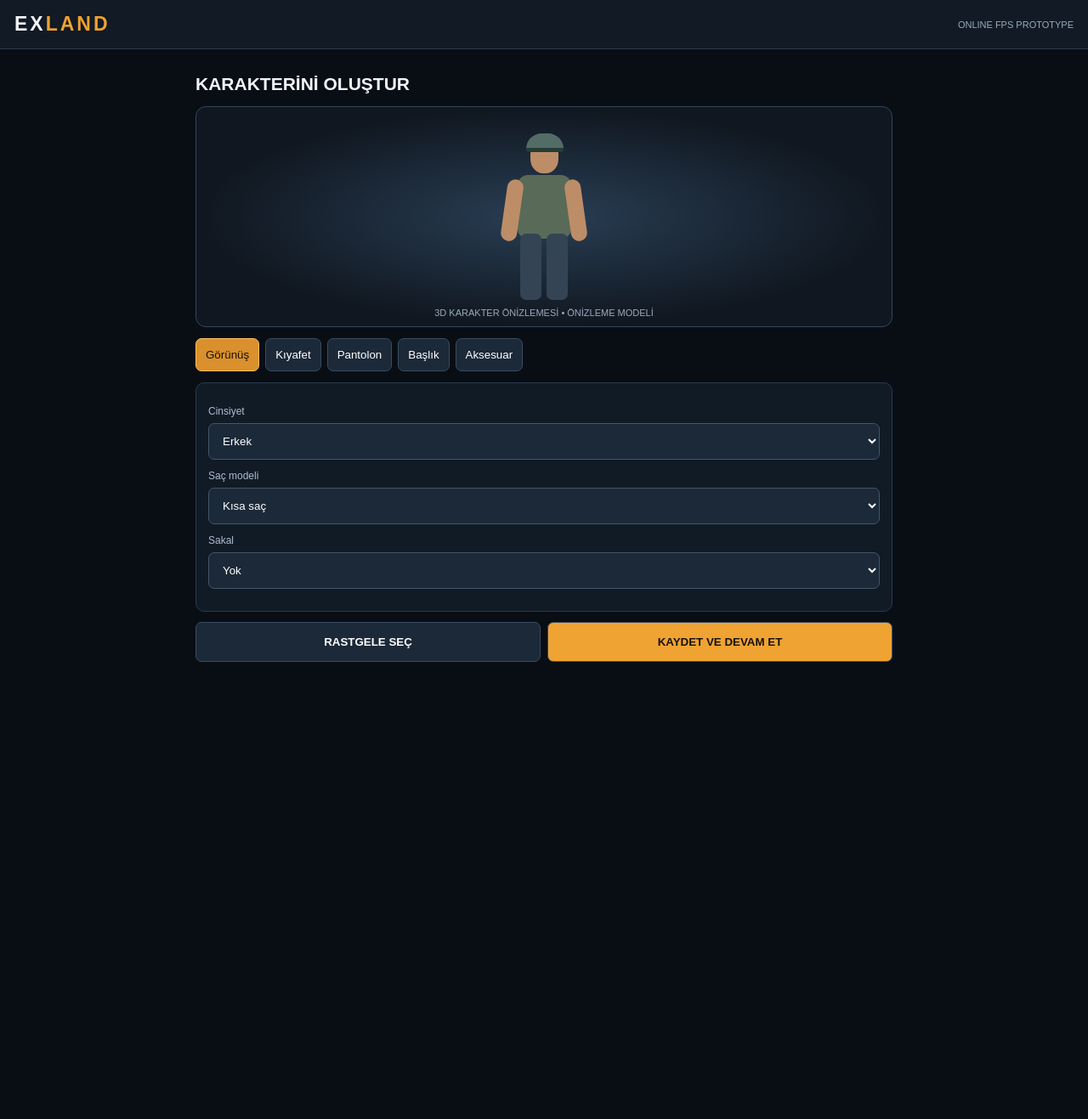
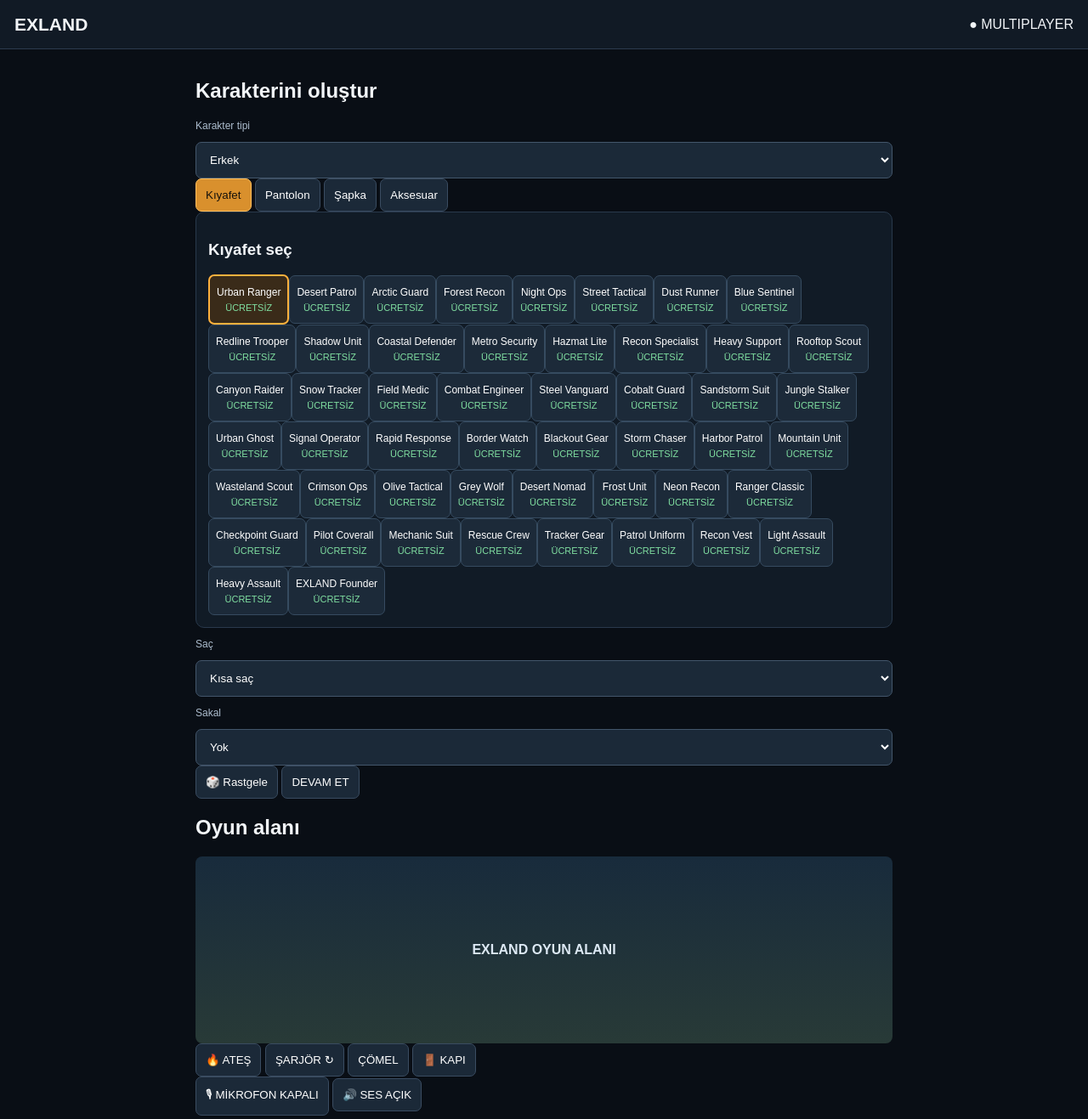
Before and after one commit to beratcrlik792-png/exland-server, a website: page client/index.html in a window 1280 px wide. Shown: the whole page at 85% size. Before the commit the page ends 806 px from the top, so only its background shows below. Drawn offline with nearby package versions, Linux system fonts and the light colour scheme.

Commit message:
Update index.html

```diff
--- a/client/index.html
+++ b/client/index.html
@@ -1,15 +1,110 @@
-<!doctype html>
-<html lang="tr"><head><meta charset="utf-8"><meta name="viewport" content="width=device-width,initial-scale=1,maximum-scale=1,user-scalable=no"><title>EXLAND</title><link rel="stylesheet" href="style.css"></head>
-<body><header><div class="logo">EX<span>LAND</span></div><div class="tag">ONLINE FPS PROTOTYPE</div></header>
-<main id="creator">
- <h1>KARAKTERİNİ OLUŞTUR</h1><div class="preview"><div id="avatar"><div class="helmet"></div><div class="head"></div><div class="torso"></div><div class="arm left"></div><div class="arm right"></div><div class="leg left"></div><div class="leg right"></div></div><small>3D KARAKTER ÖNİZLEMESİ • ÖNİZLEME MODELİ</small></div>
- <nav><button class="tab active" data-tab="looks">Görünüş</button><button class="tab" data-tab="clothes">Kıyafet</button><button class="tab" data-tab="trousers">Pantolon</button><button class="tab" data-tab="headgear">Başlık</button><button class="tab" data-tab="extras">Aksesuar</button></nav>
- <section class="pane active" id="looks"><label>Cinsiyet<select id="gender"><option>Erkek</option><option>Kadın</option></select></label><label>Saç modeli<select id="hair"></select></label><label>Sakal<select id="beard"></select></label></section>
- <section class="pane" id="clothes"><h2>50 Ücretsiz Kıyafet</h2><div class="grid" id="outfits"></div></section>
- <section class="pane" id="trousers"><h2>50 Ücretsiz Pantolon</h2><div class="grid" id="pants"></div></section>
- <section class="pane" id="headgear"><h2>25 Ücretsiz Kask ve Şapka</h2><div class="grid" id="headwear"></div></section>
- <section class="pane" id="extras"><h2>Aksesuarlar</h2><div class="grid" id="accessories"></div></section>
- <div class="buttons"><button id="random">RASTGELE SEÇ</button><button id="save">KAYDET VE DEVAM ET</button></div>
-</main>
-<main id="lobby" hidden><h1>EXLAND LOBİ</h1><div class="card"><label>Oyuncu adın<input id="playerName" maxlength="16" placeholder="Örn: Erdem_01"></label><button id="connect">SUNUCUYA BAĞLAN</button><p id="connection">Bağlantı bekleniyor.</p></div><div class="gamebox"><div id="gameScene">OYUN ALANI<br><small>WASD / dokunmatik kontroller sonraki geliştirme aşamasında</small></div><div class="controls"><button id="fire">ATEŞ</button><button id="reload">ŞARJÖR <span>↻</span></button><button id="crouch">EĞİL</button><button id="door">KAPI</button><button id="mic">🎙 MİKROFON</button><button id="speaker">🔊 SES AÇIK</button></div></div></main>
-<script src="app.js"></script></body></html>
+
+<!DOCTYPE html>
+<html lang="tr">
+<head>
+  <meta charset="UTF-8">
+  <meta name="viewport" content="width=device-width, initial-scale=1.0">
+  <meta name="theme-color" content="#101827">
+  <title>EXLAND</title>
+  <link rel="stylesheet" href="style.css">
+</head>
+<body>
+
+  <header class="topbar">
+    <h1>EXLAND</h1>
+    <span class="online-status">● MULTIPLAYER</span>
+  </header>
+
+  <main>
+    <section id="creator" class="panel">
+      <h2>Karakterini oluştur</h2>
+
+      <label for="gender">Karakter tipi</label>
+      <select id="gender">
+        <option value="male">Erkek</option>
+        <option value="female">Kadın</option>
+      </select>
+
+      <div class="tabs">
+        <button class="tab active" data-tab="outfitPane">Kıyafet</button>
+        <button class="tab" data-tab="pantsPane">Pantolon</button>
+        <button class="tab" data-tab="headwearPane">Şapka</button>
+        <button class="tab" data-tab="accessoryPane">Aksesuar</button>
+      </div>
+
+      <section id="outfitPane" class="pane active">
+        <h3>Kıyafet seç</h3>
+        <div id="outfits" class="items"></div>
+      </section>
+
+      <section id="pantsPane" class="pane">
+        <h3>Pantolon seç</h3>
+        <div id="pants" class="items"></div>
+      </section>
+
+      <section id="headwearPane" class="pane">
+        <h3>Şapka seç</h3>
+        <div id="headwear" class="items"></div>
+      </section>
+
+      <section id="accessoryPane" class="pane">
+        <h3>Aksesuar seç</h3>
+        <div id="accessories" class="items"></div>
+      </section>
+
+      <label for="hair">Saç</label>
+      <select id="hair"></select>
+
+      <label for="beard">Sakal</label>
+      <select id="beard"></select>
+
+      <div class="actions">
+        <button id="random">🎲 Rastgele</button>
+        <button id="save">DEVAM ET</button>
+      </div>
+    </section>
+
+    <section id="lobby" class="panel" hidden>
+      <h2>EXLAND Lobi</h2>
+
+      <label for="playerName">Oyuncu adı</label>
+      <input
+        id="playerName"
+        type="text"
+        minlength="3"
+        maxlength="16"
+        placeholder="Oyuncu adın"
+        autocomplete="off"
+      >
+
+      <button id="connect">SUNUCUYA BAĞLAN</button>
+      <p id="connection">Henüz bağlanmadın.</p>
+    </section>
+
+    <section id="gamePanel" class="panel">
+      <h2>Oyun alanı</h2>
+
+      <div id="gameScene">
+        EXLAND OYUN ALANI
+      </div>
+
+      <div class="game-controls">
+        <button id="fire">🔥 ATEŞ</button>
+        <button id="reload">ŞARJÖR ↻</button>
+        <button id="crouch">ÇÖMEL</button>
+        <button id="door">🚪 KAPI</button>
+      </div>
+
+      <div class="voice-controls">
+        <button id="mic">🎙 MİKROFON KAPALI</button>
+        <button id="speaker">🔊 SES AÇIK</button>
+      </div>
+    </section>
+  </main>
+
+  <script src="https://cdn.jsdelivr.net/npm/three@0.160.0/build/three.min.js"></script>
+  <script src="game.js"></script>
+  <script src="app.js"></script>
+
+</body>
+</html>
```
